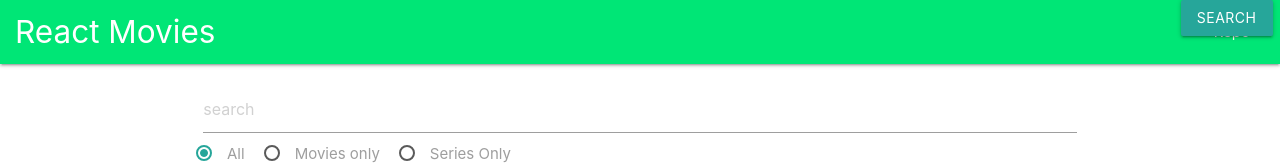
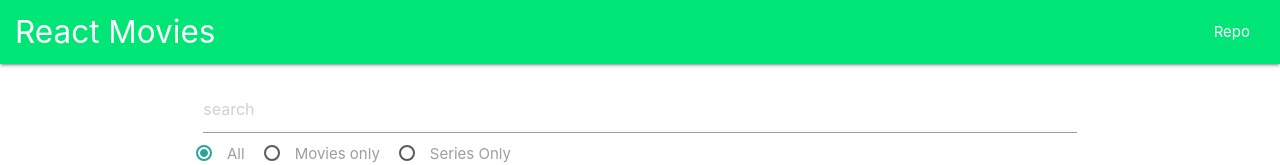
Before and after one commit to Dm1triyShaf/Movies-project-react, a React (Create React App) app: page / in a window 1280 px wide. Shown: the top 165 px of the page. Built offline with nearby package versions, Linux system fonts and the light colour scheme; no server answers.

Commit message:
refactoring

```diff
--- a/src/components/Search.jsx
+++ b/src/components/Search.jsx
@@ -27,12 +27,6 @@ const Search = (props) => {
           onChange={(e) => setSearch(e.target.value)}
           onKeyDown={handleKey}
         />
-        <button
-          className="btn search-btn"
-          onClick={() => searchMovies(search, type)}
-        >
-          Search
-        </button>
       </div>
       <div>
         <label>
```
